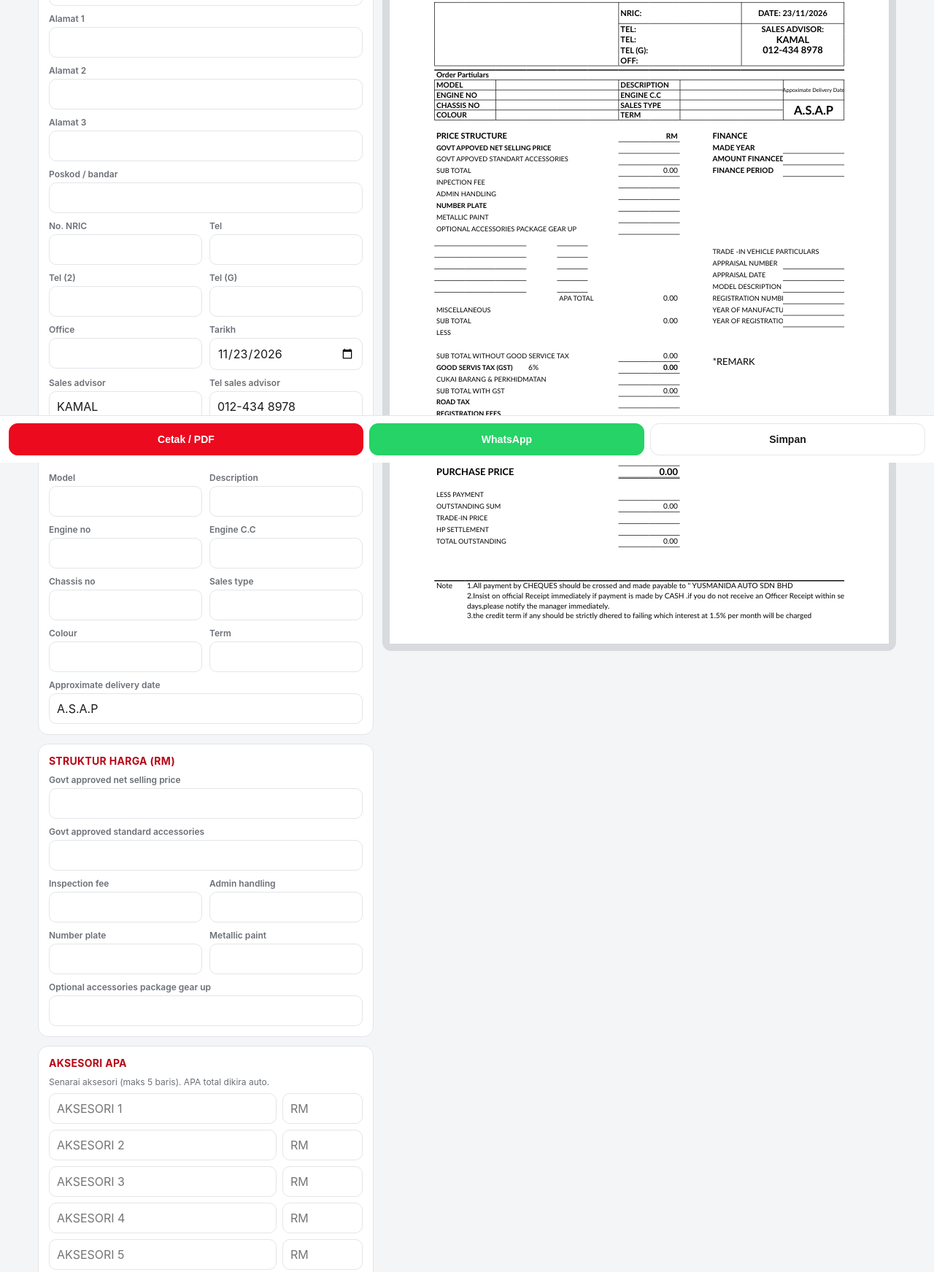
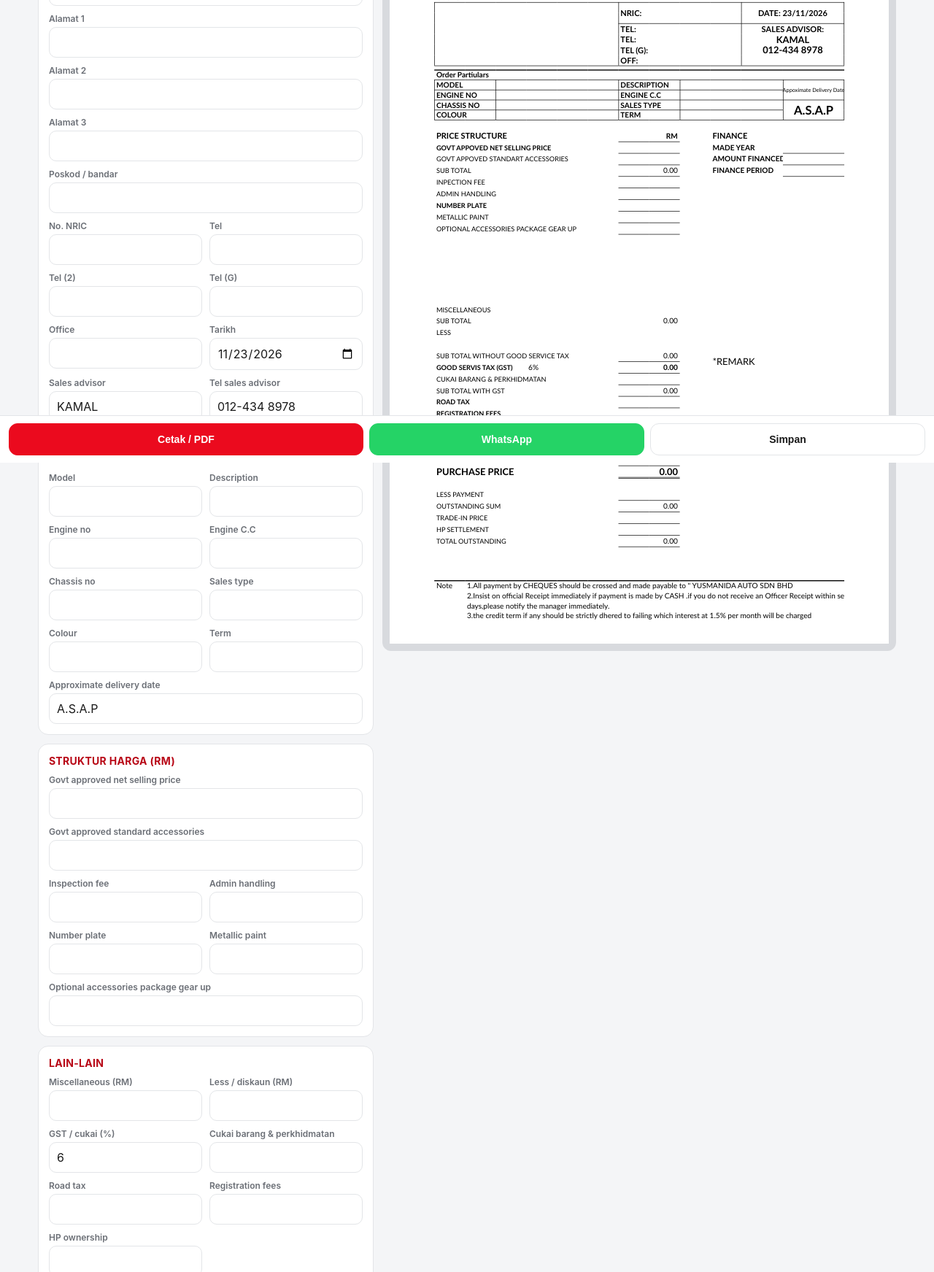
Before and after one commit to kamalrul84/vso-perodua-yusmanida, a plain HTML site: page index.html in a window 1280 px wide. Shown: the part 166-1909 px from the top of the page at 73% size. Drawn offline with Linux system fonts and the light colour scheme.

Commit message:
Refactor vehicle pricing structure and calculations
Removed unused sections for accessories and trade-in vehicle particulars. Updated calculation logic for miscellaneous totals.

```diff
--- a/index.html
+++ b/index.html
@@ -99,14 +99,12 @@ const SEC=[
 ['Pelanggan',[['cname','Nama pelanggan','t',1],['addr1','Alamat 1','t',1],['addr2','Alamat 2','t',1],['addr3','Alamat 3','t',1],['addr4','Poskod / bandar','t',1],['nric','No. NRIC','t'],['tel1','Tel','t'],['tel2','Tel (2)','t'],['telg','Tel (G)','t'],['off','Office','t'],['date','Tarikh','d'],['sa','Sales advisor','t'],['satel','Tel sales advisor','t']]],
 ['Butiran kenderaan',[['model','Model','t'],['desc','Description','t'],['engine','Engine no','t'],['cc','Engine C.C','t'],['chassis','Chassis no','t'],['stype','Sales type','t'],['colour','Colour','t'],['term','Term','t'],['deliv','Approximate delivery date','t',1]]],
 ['Struktur harga (RM)',[['net','Govt approved net selling price','n',1],['std','Govt approved standard accessories','n',1],['insp','Inspection fee','n'],['admin','Admin handling','n'],['plate','Number plate','n'],['metal','Metallic paint','n'],['opt','Optional accessories package gear up','n',1]]],
-['Aksesori APA',null],
-['Lain-lain',[['misc','Miscellaneous (RM)','n'],['less','Less / diskaun (RM)','n'],['rate','GST / cukai (%)','n'],['sst','Cukai barang & perkhidmatan','n'],['road','Road tax','n'],['regfee','Registration fees','n'],['hp','HP ownership','n'],['ins','Insuran premium','n']]],
+['Lain-lain',[['misc','Miscellaneous (RM)','n'],['less','Less / diskaun (RM)','n'],['rate','GST / cukai (%)','n'],['sst','Cukai barang & perkhidmatan','n'],['road','Road tax','n'],['regfee','Registration fees','n'],['hp','HP ownership','n'],['remark','*Remark','a',1],['ins','Insuran premium','n']]],
 ['Finance',[['fyear','Made year','t'],['famt','Amount financed','n'],['fper','Finance period','t']]],
-['Trade-in',[['ta_no','Appraisal number','t'],['ta_date','Appraisal date','d'],['ta_model','Model description','t',1],['ta_reg','Registration number','t'],['ta_ymf','Year manufactured','t'],['ta_yreg','Year registration','t'],['remark','*Remark','a',1]]],
 ['Bayaran',[['tradein','Trade-in price','n'],['hpset','HP settlement','n']]],
 ['Jumlah (auto, boleh ditulis ganti)',null]
 ];
-const CALC=[['g23','Sub total'],['apa','APA total'],['g36','Sub total (misc + APA)'],['h39','Sub total tanpa GST'],['gst','GST'],['g42','Sub total dengan GST'],['g47','Total price with GST'],['g49','Purchase price'],['g52','Outstanding sum'],['g55','Total outstanding']];
+const CALC=[['g23','Sub total'],['g36','Sub total (miscellaneous)'],['h39','Sub total tanpa GST'],['gst','GST'],['g42','Sub total dengan GST'],['g47','Total price with GST'],['g49','Purchase price'],['g52','Outstanding sum'],['g55','Total outstanding']];
 const ACC=[1,2,3,4,5];
 const N=v=>{const x=parseFloat(String(v==null?'':v).replace(/,/g,''));return isNaN(x)?0:x};
 const R2=x=>Math.round((x+Number.EPSILON)*100)/100;
@@ -114,8 +112,7 @@ function calc(V){
  const o={};
  o.g23=N(V.net)+N(V.std);
  const pre=eff('g23',o,V)+N(V.insp)+N(V.admin)+N(V.plate)+N(V.metal)+N(V.opt);
- o.apa=ACC.reduce((s,i)=>s+N(V['acca'+i]),0);
- o.g36=eff('apa',o,V)+N(V.misc);
+ o.g36=N(V.misc);
  o.h39=pre+eff('g36',o,V)-N(V.less);
  o.gst=R2(eff('h39',o,V)*N(V.rate)/100);
  o.g42=eff('h39',o,V)+eff('gst',o,V)+N(V.sst);
@@ -194,7 +191,7 @@ function borders(){
   if(k==='l')put(Vv,r+','+c,w);if(k==='r')put(Vv,r+','+(c+1),w);if(k==='t')put(Hh,r+','+c,w);if(k==='b')put(Hh,(r+1)+','+c,w);}}
  let h='';
  for(const k in Vv){const [r,c]=k.split(',').map(Number);if(inMV(r,c)||r===48)continue;h+=cell('bd',r,c>13?13:c,r,c>13?13:c,'',(c>13?'border-right:':'border-left:')+W[Vv[k]])}
- for(const k in Hh){const [r,c]=k.split(',').map(Number);if(inMH(r,c))continue;h+=cell('bd',r>64?64:r,c,r>64?64:r,c,'',(r>64?'border-bottom:':'border-top:')+W[Hh[k]])}
+ for(const k in Hh){const [r,c]=k.split(',').map(Number);if(inMH(r,c)||(c<=5&&r>=29&&r<=34)||(c>=10&&r>=30&&r<=37))continue;h+=cell('bd',r>64?64:r,c,r>64?64:r,c,'',(r>64?'border-bottom:':'border-top:')+W[Hh[k]])}
  return h;
 }
 function paper(){
@@ -225,13 +222,9 @@ function paper(){
  const pl=[[21,'GOVT APPOVED  NET SELLING PRICE',ms('net'),1],[22,'GOVT APPOVED STANDART ACCESSORIES',ms('std'),0],[23,'SUB TOTAL',A('g23'),0],[24,'INPECTION FEE',ms('insp'),0],[25,'ADMIN HANDLING',ms('admin'),0],[26,'NUMBER PLATE',ms('plate'),1],[27,'METALLIC PAINT',ms('metal'),0],[28,'OPTIONAL ACCESSORIES PACKAGE GEAR UP',ms('opt'),0]];
  for(const [r,l,v,b] of pl){h+=T('s10 '+(b?'b':''),r,1,r,6,l);h+=T('s11 r '+(b?'b':''),r,7,r,8,v)}
  [[21,'MADE YEAR',X(V.fyear)],[22,'AMOUNT FINANCED',money(V.famt)],[23,'FINANCE PERIOD',X(V.fper)]].forEach(([r,l,v])=>{h+=T('b s11',r,10,r,11,l);h+=T('b s14 r',r,12,r,13,v)});
- ACC.forEach((i,j)=>{const r=29+j;h+=T('s11',r,1,r,3,X(V['acc'+i]));h+=T('s11 r',r,5,r,5,ms('acca'+i))});
- h+=T('s10',34,5,34,6,'APA TOTAL');h+=T('s11 r',34,7,34,8,A('apa'));
  h+=T('s10',35,1,35,3,'MISCELLANEOUS');h+=T('s11 r',35,7,35,8,ms('misc'));
  h+=T('s10',36,1,36,3,'SUB TOTAL');h+=T('s11 r',36,7,36,8,A('g36'));
  h+=T('s10',37,1,37,3,'LESS');h+=T('s11 r',37,7,37,8,ms('less'));
- h+=T('s10',30,10,30,13,'TRADE -IN VEHICLE PARTICULARS');
- [[31,'APPRAISAL NUMBER',V.ta_no],[32,'APPRAISAL DATE',dfmt(V.ta_date)],[33,'MODEL DESCRIPTION',V.ta_model],[34,'REGISTRATION NUMBER',V.ta_reg],[35,'YEAR OF MANUFACTURED',V.ta_ymf],[36,'YEAR OF REGISTRATION',V.ta_yreg]].forEach(([r,l,v])=>{h+=T('s10',r,10,r,11,l);h+=T('s11 r',r,12,r,13,X(v))});
  h+=T('s10',39,1,39,6,'SUB TOTAL WITHOUT GOOD SERVICE TAX');h+=T('s11 r',39,7,39,8,A('h39'));
  h+=T('s14 l',39,10,40,13,'*REMARK');
  h+=cell('c s11 top',41,10,45,13,'<span style="white-space:pre-wrap">'+X(V.remark)+'</span>');
```
